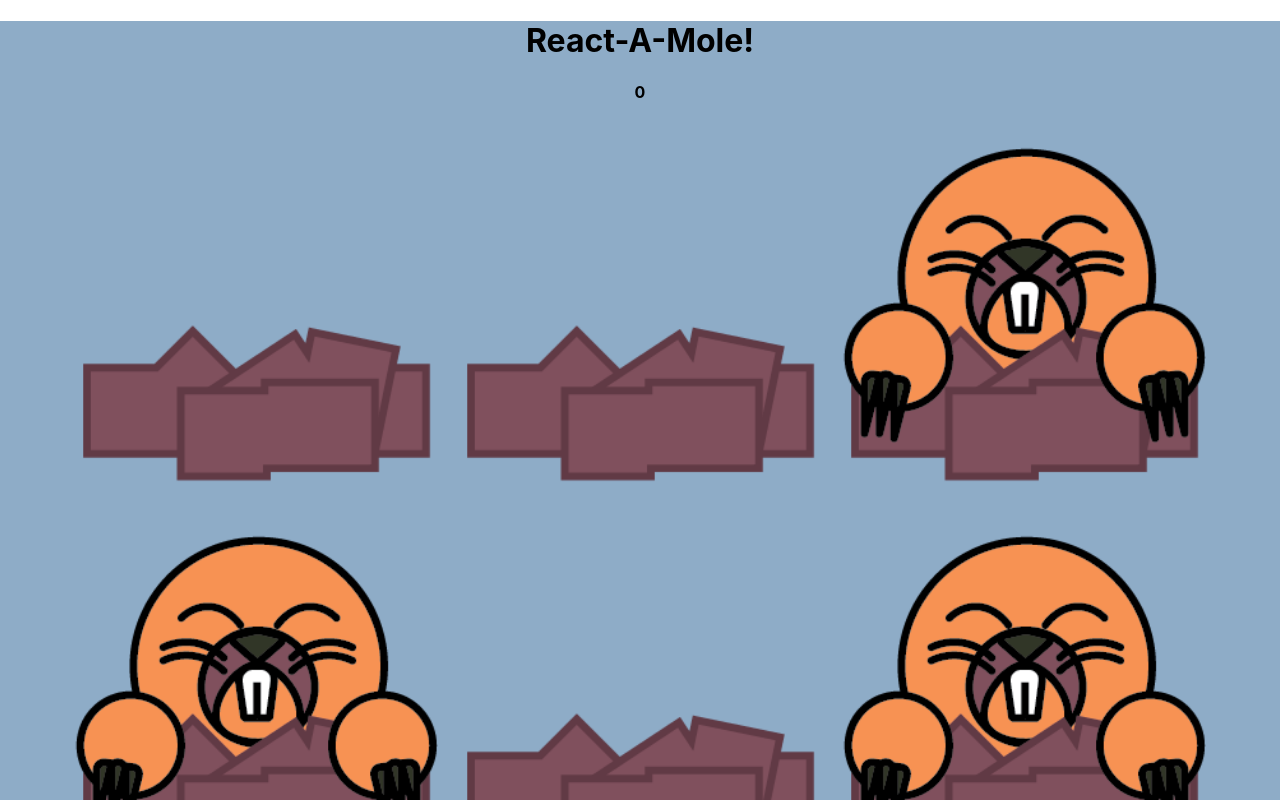
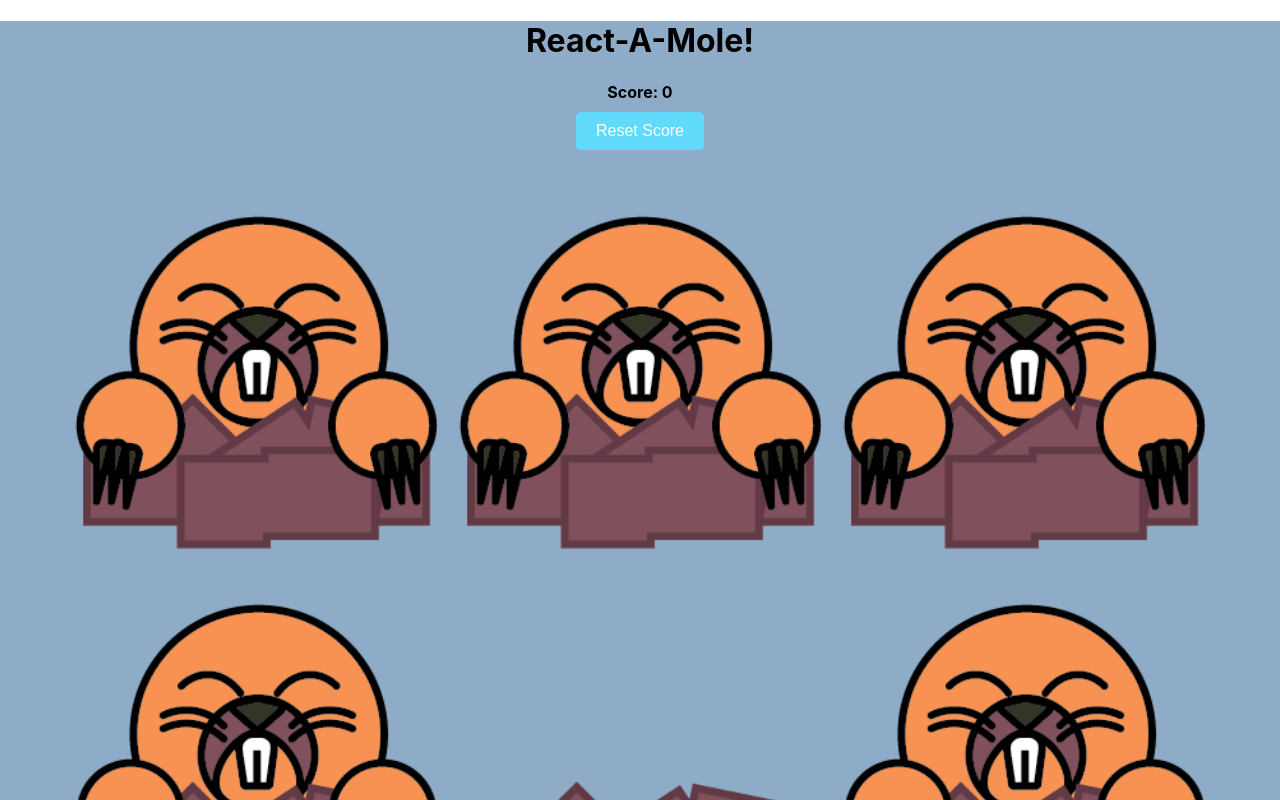
Before and after one commit to NeNeZoRr/react_a_mole, a React (Create React App) app: page / in a window 1280 px wide. Shown: the top 800 px of the page. Built offline with nearby package versions, Linux system fonts and the light colour scheme.

Commit message:
Final Touches

```diff
--- a/src/App.css
+++ b/src/App.css
@@ -1,7 +1,15 @@
+
+body {
+  margin: 0;
+  display: flex;
+  justify-content: center;
+  align-items: center;
+  min-height: 100vh;
+}
+
 .App {
   text-align: center;
   background-color: rgb(142, 172, 199);
-  min-height: 100vh;
   font-weight: bolder;
   font-size: 1rem;
 }
@@ -40,3 +48,22 @@
     transform: rotate(360deg);
   }
 }
+
+.App p {
+  margin: 10px;
+}
+
+.App button {
+  background-color: #61dafb;
+  color: white;
+  padding: 10px 20px;
+  font-size: 1rem;
+  cursor: pointer;
+  border: none;
+  border-radius: 5px;
+  margin-bottom: 20px;
+}
+
+.App button:hover {
+  background-color: #3e8ed0;
+}
--- a/src/App.js
+++ b/src/App.js
@@ -1,6 +1,6 @@
+import React, { useState } from 'react';
+import MoleContainer from './components/MoleContainer';
 import './App.css';
-import { useState } from 'react';
-import MoleContainer from './components/MoleContainer';
 
 const App = () => {
   const [score, setScore] = useState(0);
@@ -13,10 +13,17 @@ const App = () => {
     </div>
   );
 
+  const handleResetScore = () => {
+    setScore(0);
+  };
+
   return (
     <div className="App">
       <h1>React-A-Mole!</h1>
-      {score}
+      <div>
+        <p>Score: {score}</p>
+        <button onClick={handleResetScore}>Reset Score</button>
+      </div>
       {createMoleHill()}
     </div>
   );
```
